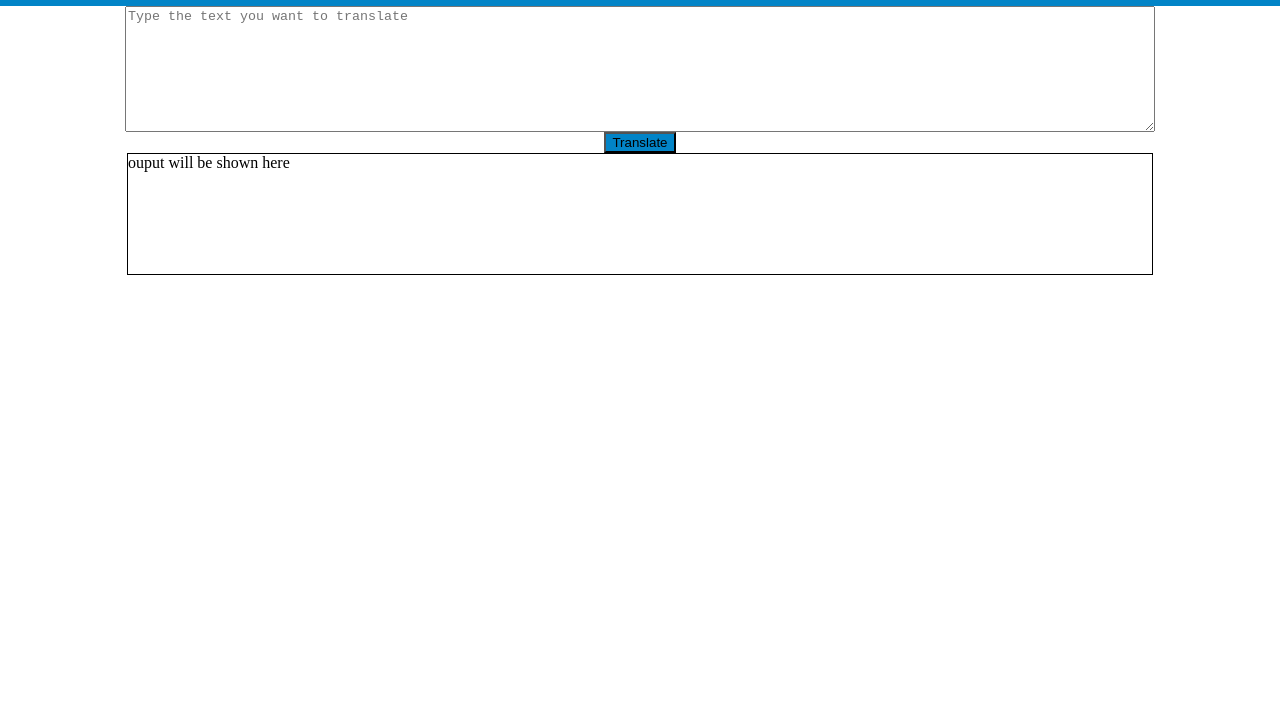
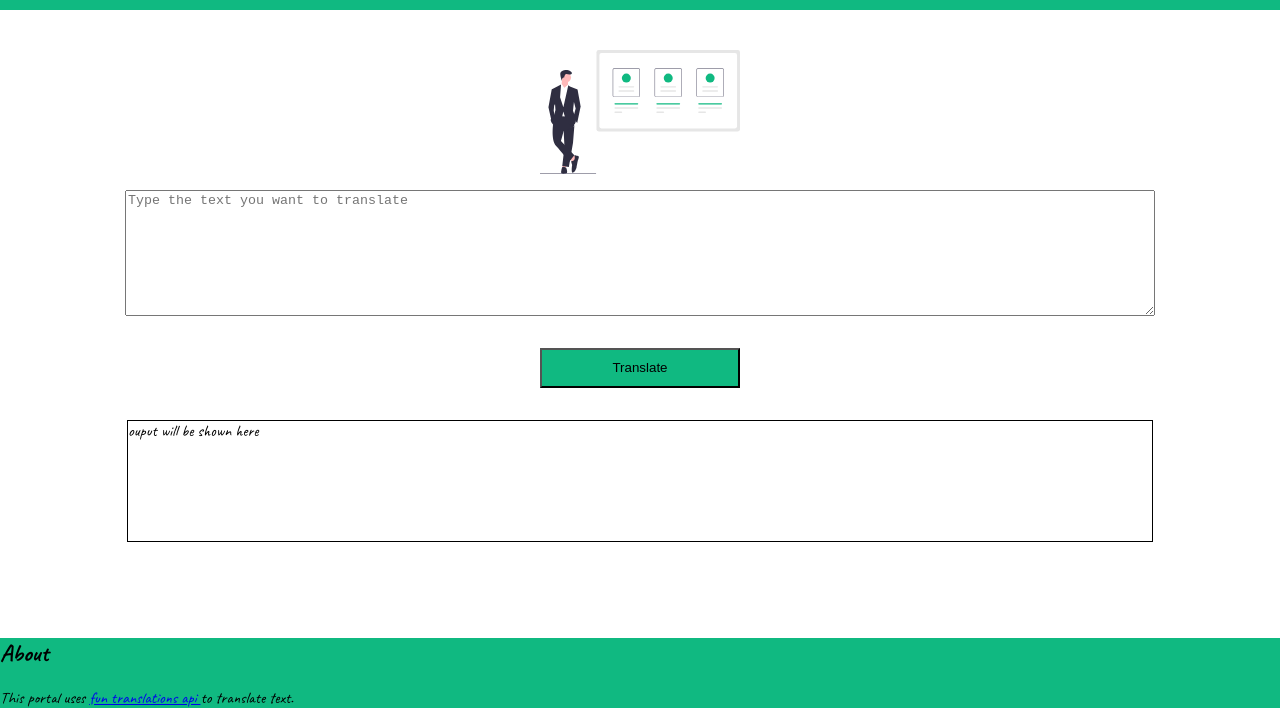
Before and after one commit to sarthak1209/Another-translator, a plain HTML site: page index.html in a window 1280 px wide. Shown: the part 83-800 px from the top of the page. Drawn offline with Linux system fonts and the light colour scheme.

Commit message:
added : alignments

```diff
--- a/index.html
+++ b/index.html
@@ -15,16 +15,26 @@
         <h1>Traslate English text to Shakeshpeare Text</h1>
     </header>
 
+    <div >
+        <img class="img" src="images/text2.svg" alt="">
+
+    </div>
     <textarea placeholder="Type the text you want to translate" id="txt-input" ></textarea>
 
-    <div class="button">
-        <button id="btn-translate">Translate</button>
+    <div >
+        <button class="button" id="btn-translate">Translate</button>
     </div>
 
 
 
     <div id="div-output"> ouput will be shown here</div>
 
+
+
+    <footer>
+     <h2>About</h2>
+     <p>This portal uses <a href="https://funtranslations.com/shakespeare">fun translations api </a>to translate text.</p>
+    </footer>
     <script src="app.js" type="text/javascript">
         console.log("inside script tag")
     </script>
--- a/style.css
+++ b/style.css
@@ -1,39 +1,65 @@
+@import url('https://fonts.googleapis.com/css2?family=Caveat:wght@400;700&display=swap');
 
-:root{
-    --primary-color: #0284C7;
+:root {
+    --primary-color: #10B981;
 }
 
-body{
+body {
     margin: 0px;
     padding: 0%;
+    font-family: 'Caveat', cursive;
 }
-.header{
+
+.header {
     padding: 0.3rem;
     text-align: center;
+    margin-bottom: 1.5rem;
+    background-color: var(--primary-color);
+}
 
-    background-color: var(--primary-color);
+
+
+.img {
+    display: block;
+    padding: 1rem;
+    text-align: center;
+    margin: auto;
+    max-width: 200px;
 
 }
 
-
-textarea
-{   display: block;
+textarea {
+    display: block;
     margin: auto;
     height: 15vh;
     width: 80%;
+    margin-bottom: 2rem;
 
 }
-.button{
+
+.button {
+    display: block;
     margin: auto;
+    margin-bottom: 2rem;
     text-align: center;
+    width: 200px;
+    height: 40px;
+    font-size-adjust: auto;
 }
 
-#div-output{
+#div-output {
     margin: auto;
     border: 1px solid black;
     height: 15vh;
     width: 80%;
+    margin-bottom: 6rem;
 }
-#btn-translate{
-background-color: var(--primary-color);
+
+footer {
+    background-color: var(--primary-color);
+    margin-bottom: -100px;
 }
+
+#btn-translate {
+    background-color: var(--primary-color);
+}
```
Also changed, not shown: images/text2.svg (added).
